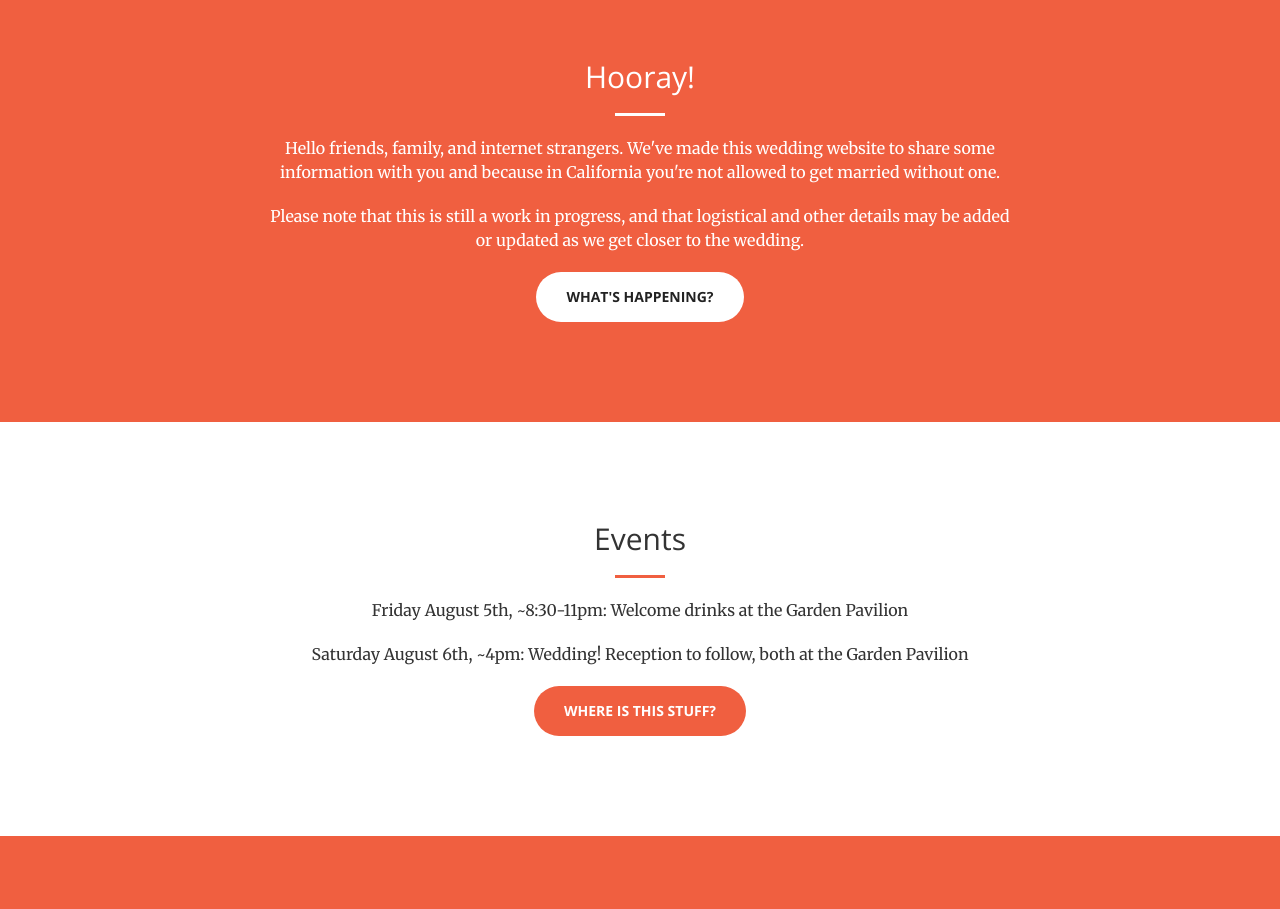
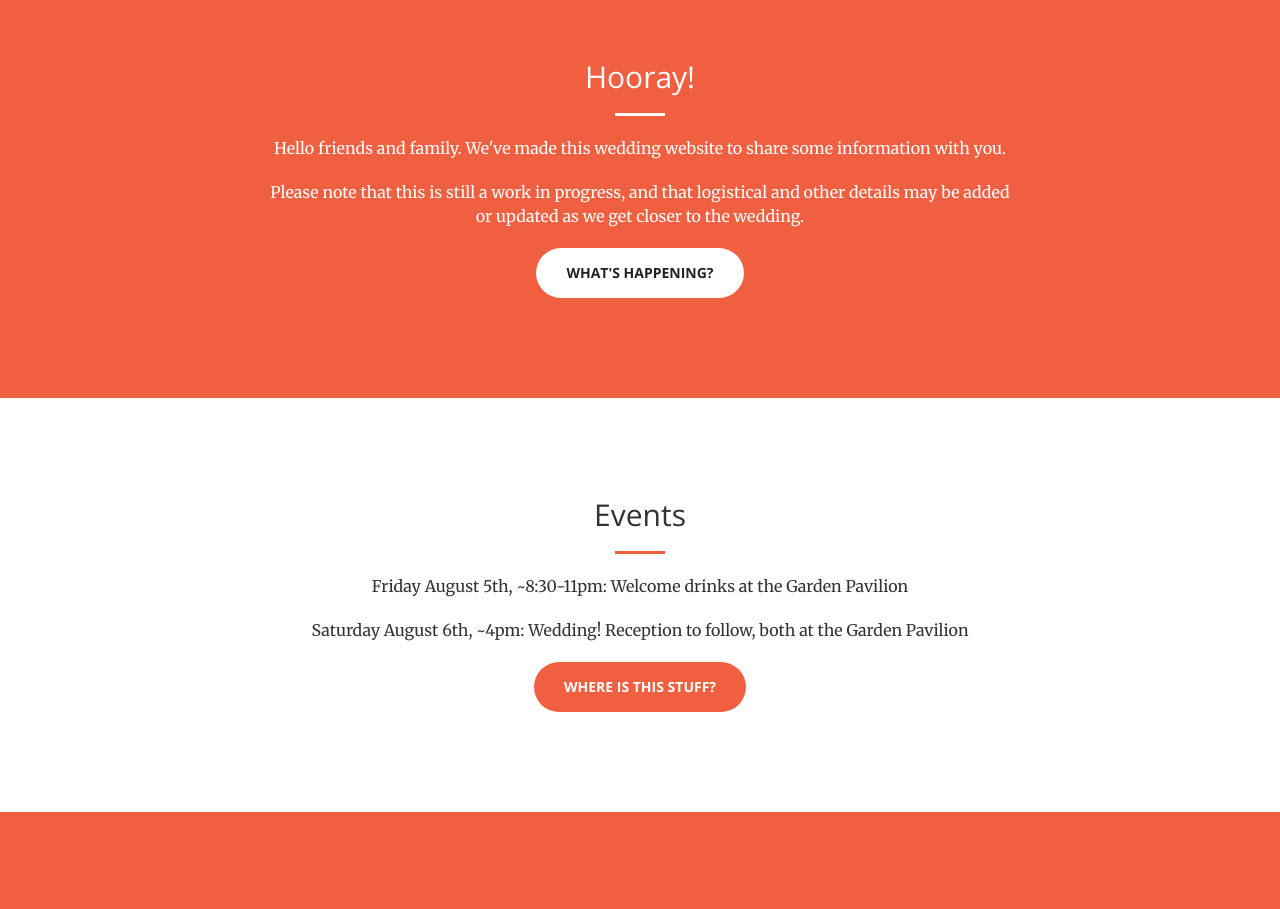
Before and after one commit to lmanno/weddingsite, a plain HTML site: page index.html in a window 1280 px wide. Shown: the part 840-1749 px from the top of the page. Drawn offline with nearby package versions, Linux system fonts and the light colour scheme.

Commit message:
Removed jokes.

```diff
--- a/index.html
+++ b/index.html
@@ -92,7 +92,7 @@
                 <div class="col-lg-8 col-lg-offset-2 text-center">
                     <h2 class="section-heading">Hooray!</h2>
                     <hr class="light">
-                    <p>Hello friends, family, and internet strangers. We've made this wedding website to share some information with you and because in California you're not allowed to get married without one.</p>
+                    <p>Hello friends and family. We've made this wedding website to share some information with you.</p>
                     <p>Please note that this is still a work in progress, and that logistical and other details may be added or updated as we get closer to the wedding.</p>
                     <a href="#events" class="btn btn-default btn-xl page-scroll">What's happening?</a>
                 </div>
```
